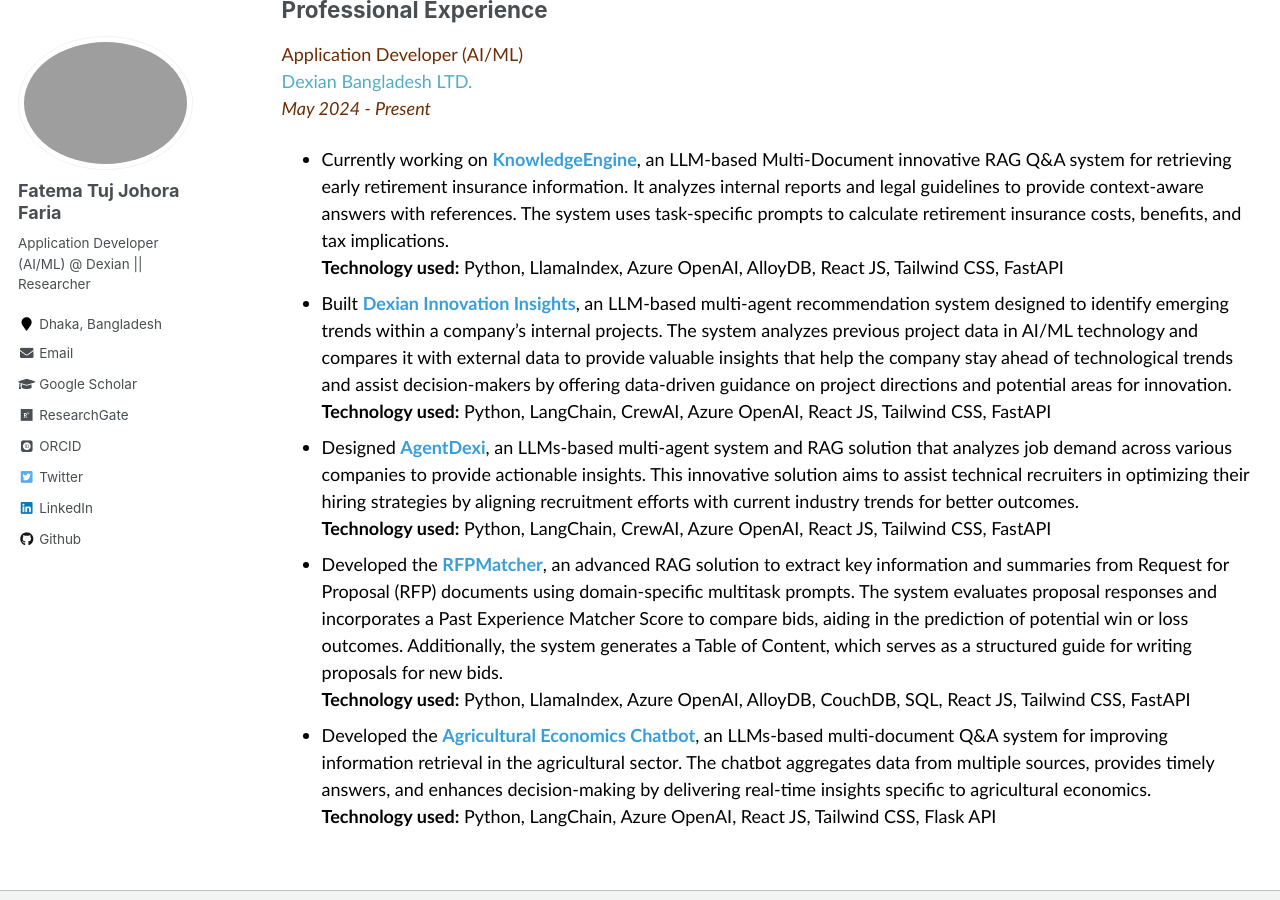
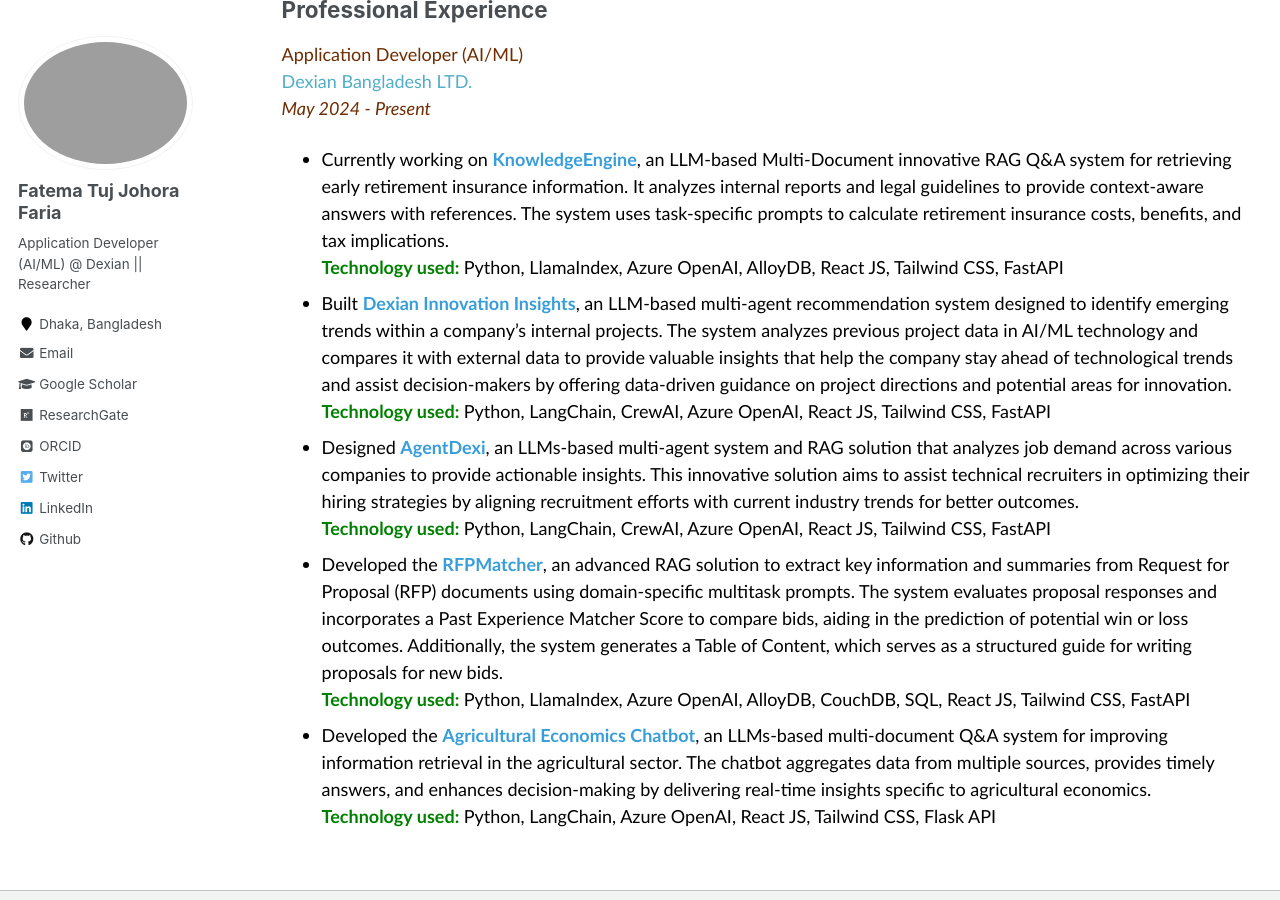
Before and after one commit to fatemafaria142/fatemafaria142.github.io, a Jekyll site: the page built from _pages/work.md, in a window 1280 px wide and 900 px high, scrolled down 523 px. Built offline with Jekyll 4.4.1, drawn with Linux system fonts in a browser that asks for light colours; some web fonts are replaced.

Commit message:
Update work.md

```diff
--- a/_pages/work.md
+++ b/_pages/work.md
@@ -27,23 +27,23 @@
 
 <li>Currently working on <b style="color:#389EDA">KnowledgeEngine</b>, an LLM-based Multi-Document innovative RAG Q&A system for retrieving early retirement insurance information. It analyzes internal reports and legal guidelines to provide context-aware answers with references. The system uses task-specific prompts to calculate retirement insurance costs, benefits, and tax implications.
 <br>
-<b>Technology used:</b> Python, LlamaIndex, Azure OpenAI, AlloyDB, React JS, Tailwind CSS, FastAPI</li>
+<b><span style="color:green; display:inline;"> Technology used: </span> </b> Python, LlamaIndex, Azure OpenAI, AlloyDB, React JS, Tailwind CSS, FastAPI</li>
 
 <li>Built <b style="color:#389EDA">Dexian Innovation Insights</b>, an LLM-based multi-agent recommendation system designed to identify emerging trends within a company’s internal projects. The system analyzes previous project data in AI/ML technology and compares it with external data to provide valuable insights that help the company stay ahead of technological trends and assist decision-makers by offering data-driven guidance on project directions and potential areas for innovation.
 <br>
-<b>Technology used:</b> Python, LangChain, CrewAI, Azure OpenAI, React JS, Tailwind CSS, FastAPI</li>
+<b><span style="color:green; display:inline;"> Technology used: </span></b> Python, LangChain, CrewAI, Azure OpenAI, React JS, Tailwind CSS, FastAPI</li>
 
 <li>Designed <b style="color:#389EDA">AgentDexi</b>, an LLMs-based multi-agent system and RAG solution that analyzes job demand across various companies to provide actionable insights. This innovative solution aims to assist technical recruiters in optimizing their hiring strategies by aligning recruitment efforts with current industry trends for better outcomes.
 <br>
-<b>Technology used:</b> Python, LangChain, CrewAI, Azure OpenAI, React JS, Tailwind CSS, FastAPI</li>
+<b><span style="color:green; display:inline;"> Technology used: </span></b> Python, LangChain, CrewAI, Azure OpenAI, React JS, Tailwind CSS, FastAPI</li>
 
 <li>Developed the <b style="color:#389EDA">RFPMatcher</b>, an advanced RAG solution to extract key information and summaries from Request for Proposal (RFP) documents using domain-specific multitask prompts. The system evaluates proposal responses and incorporates a Past Experience Matcher Score to compare bids, aiding in the prediction of potential win or loss outcomes. Additionally, the system generates a Table of Content, which serves as a structured guide for writing proposals for new bids.
 <br>
-<b>Technology used:</b> Python, LlamaIndex, Azure OpenAI, AlloyDB, CouchDB, SQL, React JS, Tailwind CSS, FastAPI</li>
+<b><span style="color:green; display:inline;"> Technology used: </span></b> Python, LlamaIndex, Azure OpenAI, AlloyDB, CouchDB, SQL, React JS, Tailwind CSS, FastAPI</li>
 
 <li>Developed the <b style="color:#389EDA">Agricultural Economics Chatbot</b>, an LLMs-based multi-document Q&A system for improving information retrieval in the agricultural sector. The chatbot aggregates data from multiple sources, provides timely answers, and enhances decision-making by delivering real-time insights specific to agricultural economics.
 <br>
-<b>Technology used:</b> Python, LangChain, Azure OpenAI, React JS, Tailwind CSS, Flask API
+<b><span style="color:green; display:inline;"> Technology used: </span></b> Python, LangChain, Azure OpenAI, React JS, Tailwind CSS, Flask API
 </li>
 
 </ul>
```
